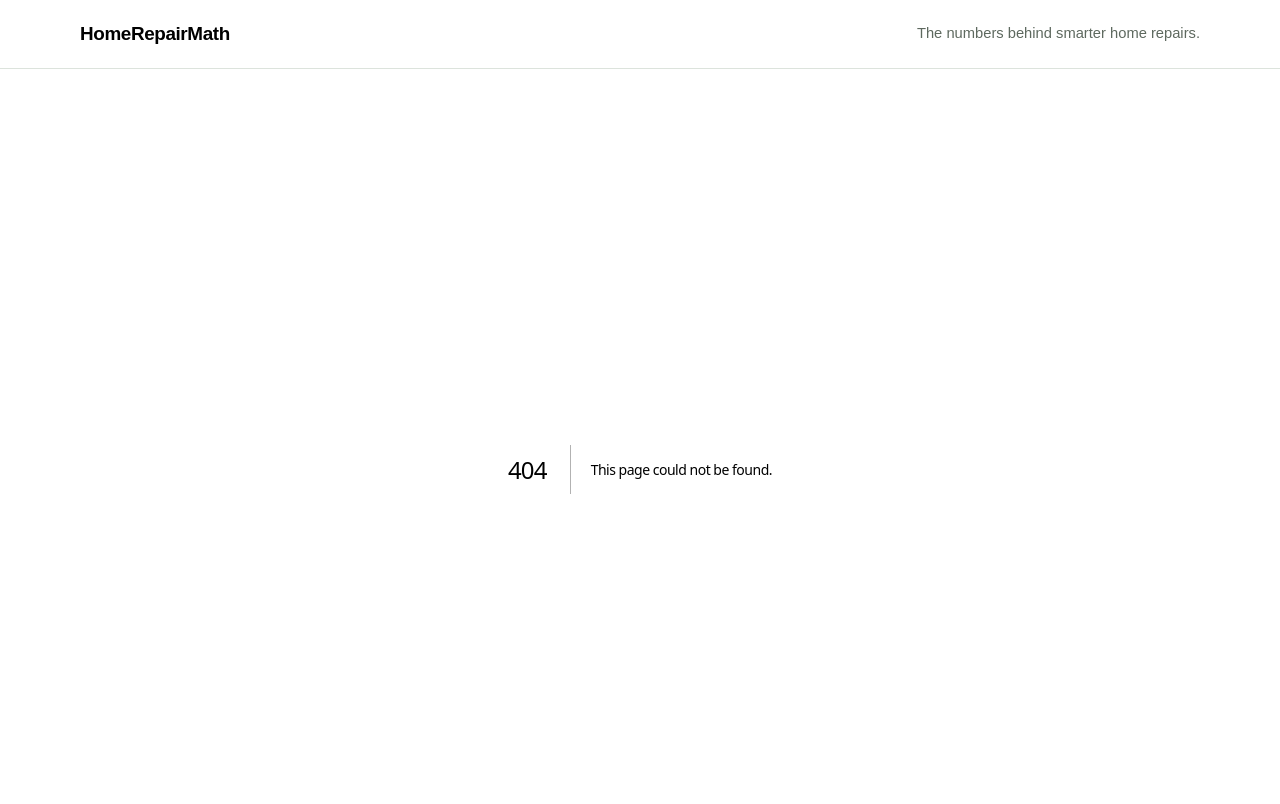
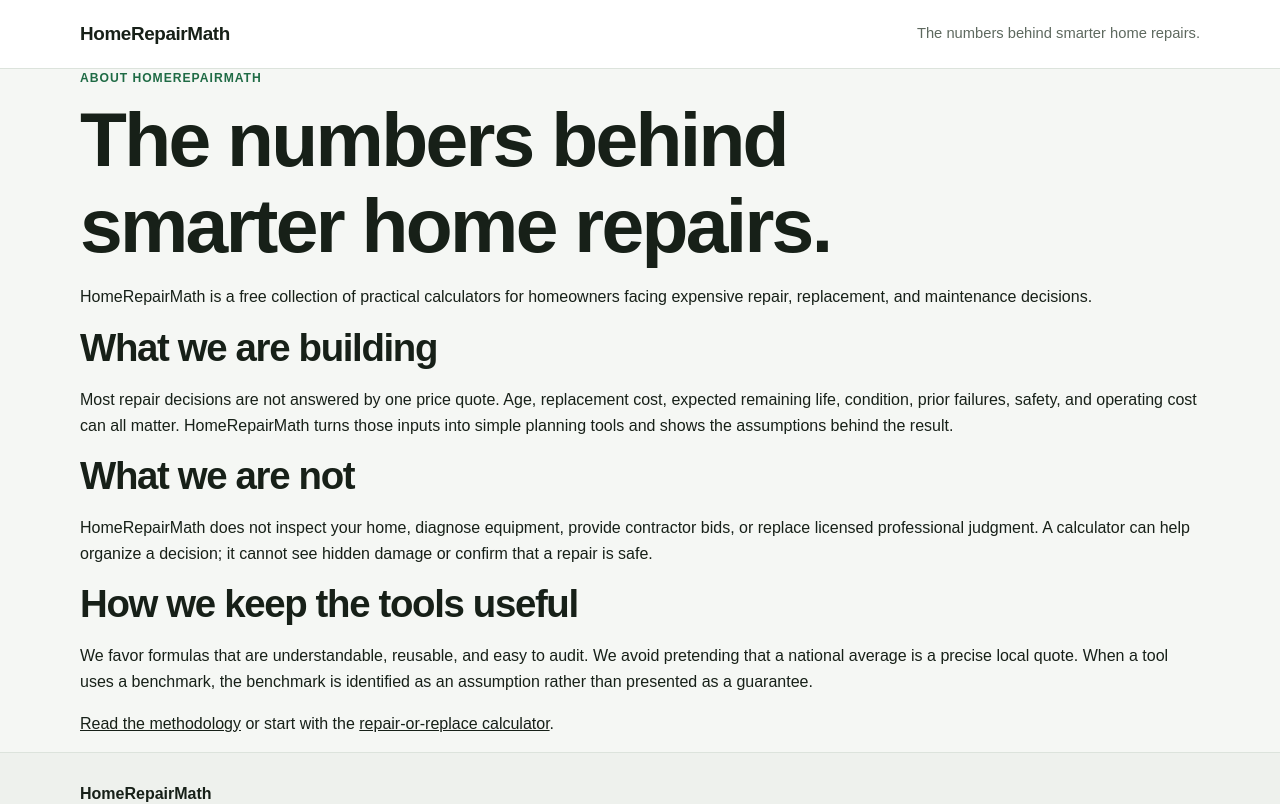
Before and after one commit to alexsulpizio-stack/HomeRepairMath, a Next.js app: page /about in a window 1280 px wide. Before the commit this address had no page. Shown: the top 804 px of the page. Built offline with nearby package versions, Linux system fonts and the light colour scheme.

Commit message:
Add about page

```diff
--- /dev/null
+++ b/app/about/page.tsx
@@ -0,0 +1,29 @@
+import type { Metadata } from "next";
+import Link from "next/link";
+
+export const metadata: Metadata = {
+  title: "About",
+  description: "About HomeRepairMath and its approach to transparent homeowner decision tools.",
+  alternates: { canonical: "/about" },
+};
+
+export default function AboutPage() {
+  return (
+    <main className="shell prose-page">
+      <p className="eyebrow">About HomeRepairMath</p>
+      <h1>The numbers behind smarter home repairs.</h1>
+      <p className="lead">HomeRepairMath is a free collection of practical calculators for homeowners facing expensive repair, replacement, and maintenance decisions.</p>
+
+      <h2>What we are building</h2>
+      <p>Most repair decisions are not answered by one price quote. Age, replacement cost, expected remaining life, condition, prior failures, safety, and operating cost can all matter. HomeRepairMath turns those inputs into simple planning tools and shows the assumptions behind the result.</p>
+
+      <h2>What we are not</h2>
+      <p>HomeRepairMath does not inspect your home, diagnose equipment, provide contractor bids, or replace licensed professional judgment. A calculator can help organize a decision; it cannot see hidden damage or confirm that a repair is safe.</p>
+
+      <h2>How we keep the tools useful</h2>
+      <p>We favor formulas that are understandable, reusable, and easy to audit. We avoid pretending that a national average is a precise local quote. When a tool uses a benchmark, the benchmark is identified as an assumption rather than presented as a guarantee.</p>
+
+      <p><Link href="/methodology">Read the methodology</Link> or start with the <Link href="/repair-or-replace/washer">repair-or-replace calculator</Link>.</p>
+    </main>
+  );
+}
```
